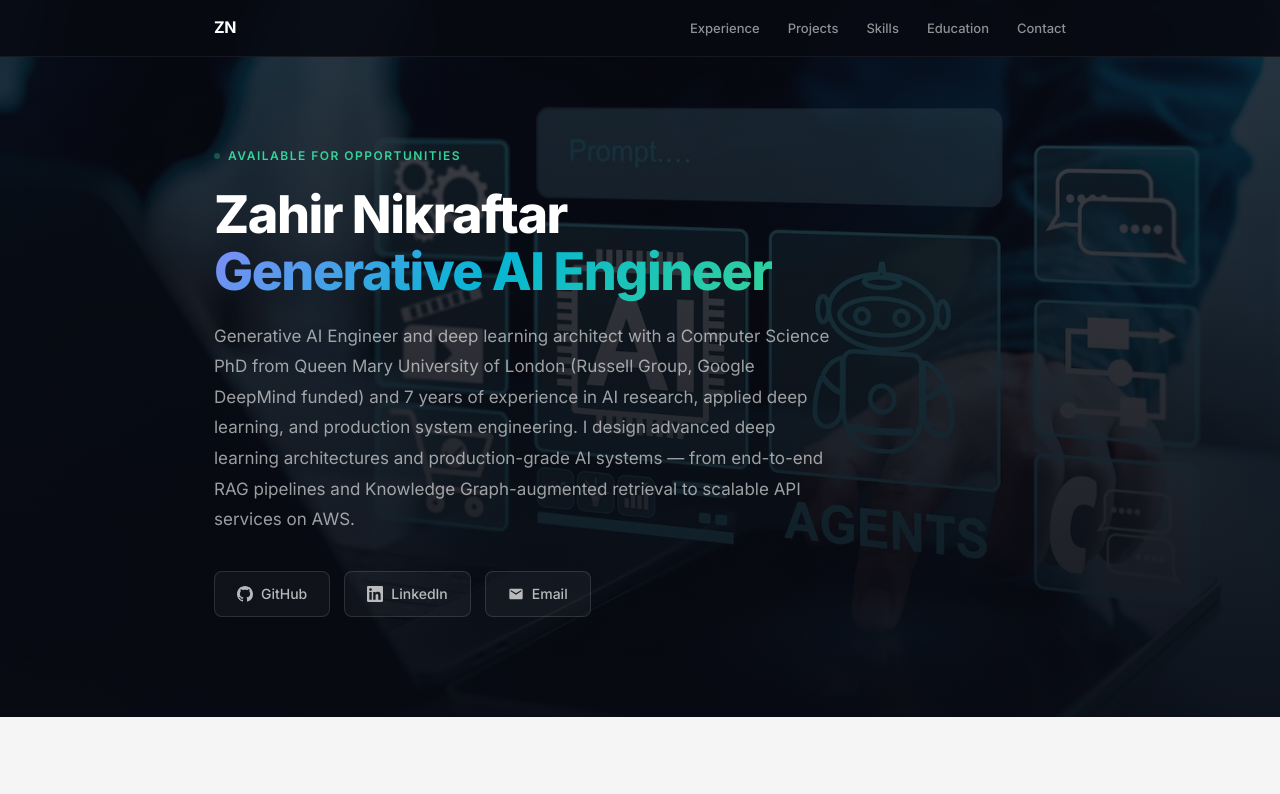
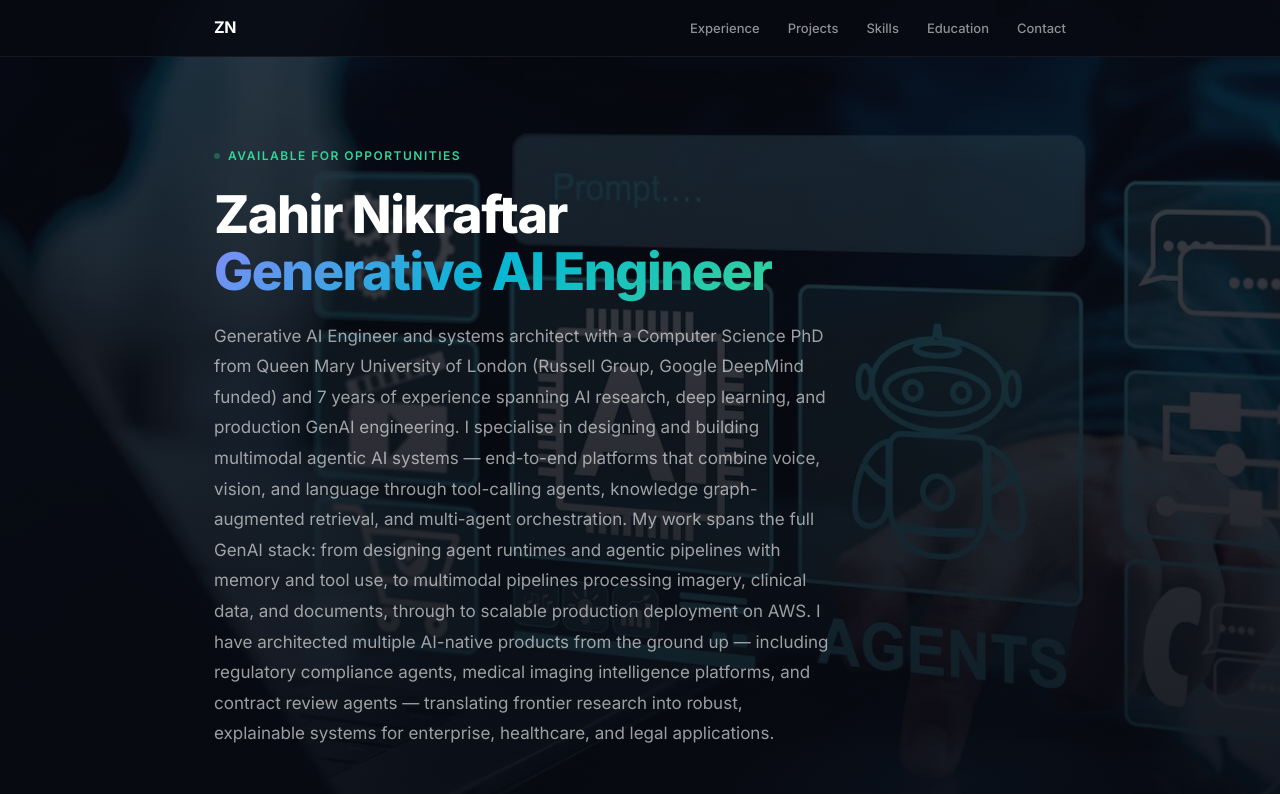
Before and after one commit to zahirnik/zahir-portfolio, a website: page index.html in a window 1280 px wide. Shown: the top 794 px of the page. Drawn offline with Linux system fonts and the light colour scheme.

Commit message:
Update hero summary from CV, remove email/contact icons from hero

```diff
--- a/index.html
+++ b/index.html
@@ -326,22 +326,8 @@
     <div class="label"><span class="dot"></span> Available for opportunities</div>
     <h1>Zahir Nikraftar<br/><span class="gradient">Generative AI Engineer</span></h1>
     <p class="subtitle">
-      Generative AI Engineer and deep learning architect with a Computer Science PhD from Queen Mary University of London (Russell Group, Google DeepMind funded) and 7 years of experience in AI research, applied deep learning, and production system engineering. I design advanced deep learning architectures and production-grade AI systems — from end-to-end RAG pipelines and Knowledge Graph-augmented retrieval to scalable API services on AWS.
+      Generative AI Engineer and systems architect with a Computer Science PhD from Queen Mary University of London (Russell Group, Google DeepMind funded) and 7 years of experience spanning AI research, deep learning, and production GenAI engineering. I specialise in designing and building multimodal agentic AI systems — end-to-end platforms that combine voice, vision, and language through tool-calling agents, knowledge graph-augmented retrieval, and multi-agent orchestration. My work spans the full GenAI stack: from designing agent runtimes and agentic pipelines with memory and tool use, to multimodal pipelines processing imagery, clinical data, and documents, through to scalable production deployment on AWS. I have architected multiple AI-native products from the ground up — including regulatory compliance agents, medical imaging intelligence platforms, and contract review agents — translating frontier research into robust, explainable systems for enterprise, healthcare, and legal applications.
     </p>
-    <div class="links-row">
-      <a href="https://github.com/zahirnik" target="_blank">
-        <svg viewBox="0 0 24 24" fill="currentColor"><path d="M12 0C5.37 0 0 5.37 0 12c0 5.31 3.435 9.795 8.205 11.385.6.105.825-.255.825-.57 0-.285-.015-1.23-.015-2.235-3.015.555-3.795-.735-4.035-1.41-.135-.345-.72-1.41-1.23-1.695-.42-.225-1.02-.78-.015-.795.945-.015 1.62.87 1.845 1.23 1.08 1.815 2.805 1.305 3.495.99.105-.78.42-1.305.765-1.605-2.67-.3-5.46-1.335-5.46-5.925 0-1.305.465-2.385 1.23-3.225-.12-.3-.54-1.53.12-3.18 0 0 1.005-.315 3.3 1.23.96-.27 1.98-.405 3-.405s2.04.135 3 .405c2.295-1.56 3.3-1.23 3.3-1.23.66 1.65.24 2.88.12 3.18.765.84 1.23 1.905 1.23 3.225 0 4.605-2.805 5.625-5.475 5.925.435.375.81 1.095.81 2.22 0 1.605-.015 2.895-.015 3.3 0 .315.225.69.825.57A12.02 12.02 0 0024 12c0-6.63-5.37-12-12-12z"/></svg>
-        GitHub
-      </a>
-      <a href="https://linkedin.com/in/zahir-nikraftar-088372b8" target="_blank">
-        <svg viewBox="0 0 24 24" fill="currentColor"><path d="M20.447 20.452h-3.554v-5.569c0-1.328-.027-3.037-1.852-3.037-1.853 0-2.136 1.445-2.136 2.939v5.667H9.351V9h3.414v1.561h.046c.477-.9 1.637-1.85 3.37-1.85 3.601 0 4.267 2.37 4.267 5.455v6.286zM5.337 7.433a2.062 2.062 0 01-2.063-2.065 2.064 2.064 0 112.063 2.065zm1.782 13.019H3.555V9h3.564v11.452zM22.225 0H1.771C.792 0 0 .774 0 1.729v20.542C0 23.227.792 24 1.771 24h20.451C23.2 24 24 23.227 24 22.271V1.729C24 .774 23.2 0 22.222 0h.003z"/></svg>
-        LinkedIn
-      </a>
-      <a href="mailto:nikraftarz@gmail.com" onclick="event.preventDefault(); navigator.clipboard.writeText('nikraftarz@gmail.com'); this.innerHTML='Copied!'; setTimeout(() => { this.innerHTML='<svg viewBox=&quot;0 0 24 24&quot; fill=&quot;currentColor&quot; style=&quot;width:16px;height:16px&quot;><path d=&quot;M20 4H4c-1.1 0-2 .9-2 2v12c0 1.1.9 2 2 2h16c1.1 0 2-.9 2-2V6c0-1.1-.9-2-2-2zm0 4l-8 5-8-5V6l8 5 8-5v2z&quot;/></svg> Email'; }, 2000);">
-        <svg viewBox="0 0 24 24" fill="currentColor"><path d="M20 4H4c-1.1 0-2 .9-2 2v12c0 1.1.9 2 2 2h16c1.1 0 2-.9 2-2V6c0-1.1-.9-2-2-2zm0 4l-8 5-8-5V6l8 5 8-5v2z"/></svg>
-        Email
-      </a>
-    </div>
   </div>
 </div>
 
```
